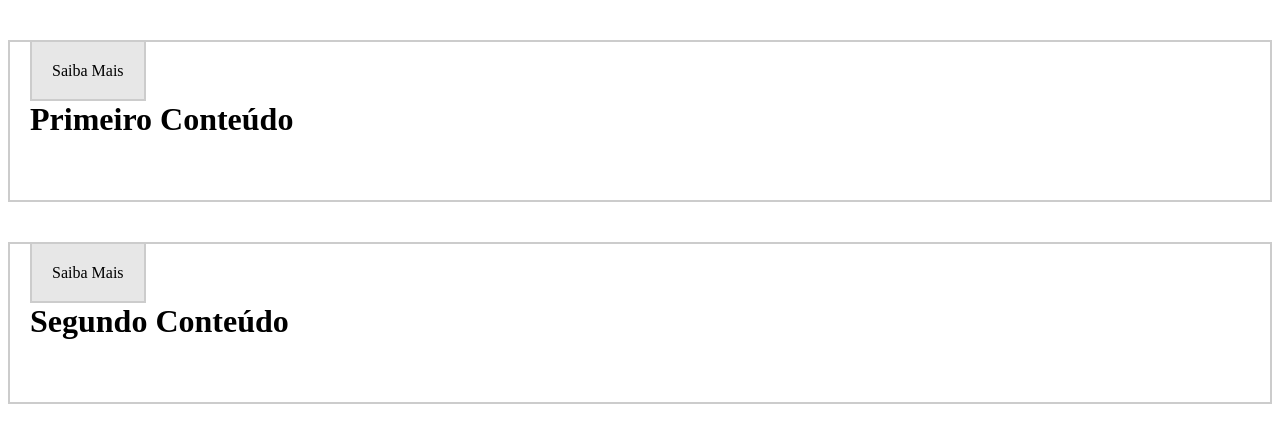
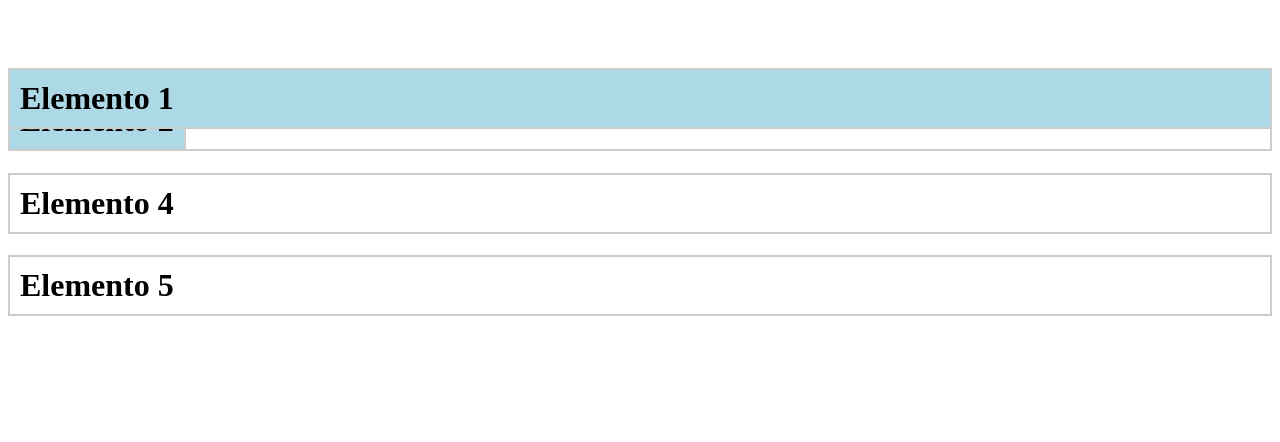
Before and after one commit to ncsaf/curso-html-css, a plain HTML site: page 03-HTML-CSS-Posicionamento/AULA-12-Position/index.html in a window 1280 px wide. Drawn offline with Linux system fonts and the light colour scheme.

Commit message:
Termino da aula 12 e começo do exercicio 13 - 04/03/2024

```diff
--- /dev/null
+++ b/03-HTML-CSS-Posicionamento/AULA-12-Exercicio/style.css
@@ -0,0 +1,17 @@
+body {
+    background: #f7f7f7;
+    margin: 0px;
+    padding: 0px;
+    font: Arial;
+}
+
+.content {
+    max-width: 1000px;
+    display: flex;
+    place-content: end;
+
+}
+
+.logo {
+    /* place-items: center; */
+}
--- a/03-HTML-CSS-Posicionamento/AULA-12-Position/index.html
+++ b/03-HTML-CSS-Posicionamento/AULA-12-Position/index.html
@@ -8,14 +8,11 @@
 </head>
 
 <body>
-    <div>
-        <span>Saiba Mais</span>
-        <h1>Primeiro Conteúdo</h1>
-    </div>
-    <div>
-        <span>Saiba Mais</span>
-        <h1>Segundo Conteúdo</h1>
-    </div>
+    <h1 class="n1">Elemento 1</h1>
+    <h1 class="n2">Elemento 2</h1>
+    <h1>Elemento 3</h1>
+    <h1>Elemento 4</h1>
+    <h1>Elemento 5</h1>
 
 </body>
 
--- a/03-HTML-CSS-Posicionamento/AULA-12-Position/style.css
+++ b/03-HTML-CSS-Posicionamento/AULA-12-Position/style.css
@@ -1,17 +1,20 @@
-div {
+h1 {
     border: 2px solid #ccc;
-    margin-top: 40px;
-    padding: 20px 20px 40px 20px;
+    margin-top: 0px;
+    padding: 10px;
+    /* position: relative; */
 }
 
-span {
-    background: #e7e7e7;
-    border: 2px solid #ccc;
-    padding: 20px;
+
+.n1 {
+    position: relative;
+    background: lightblue;
+    top: 60px;
+    z-index: 2;
 }
 
-.fixo {
-    position: fixed;
-    top: 20px;
-
+.n2 {
+    background: lightblue;
+    position: absolute;
+    z-index: 1;
 }
```
Also changed, not shown: 03-HTML-CSS-Posicionamento/AULA-12-Exercicio/index.html (added, +16 -0 lines), 03-HTML-CSS-Posicionamento/AULA-12-Exercicio/img/bicicleta.jpg (added), 03-HTML-CSS-Posicionamento/AULA-12-Exercicio/img/bikcraft.svg (added), 03-HTML-CSS-Posicionamento/AULA-12-Exercicio/img/eletrica.svg (added), 03-HTML-CSS-Posicionamento/AULA-12-Exercicio/img/rastreador.svg (added), 03-HTML-CSS-Posicionamento/AULA-12-Exercicio/img/velocidade.svg (added), 03-HTML-CSS-Posicionamento/resumo-aulas03.txt.
